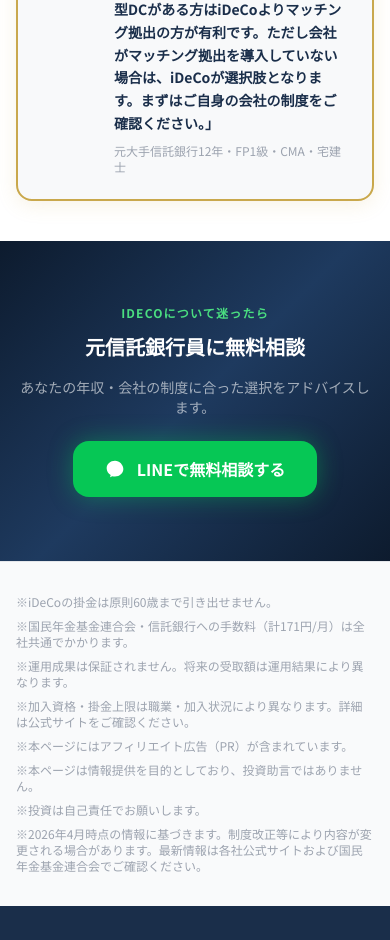
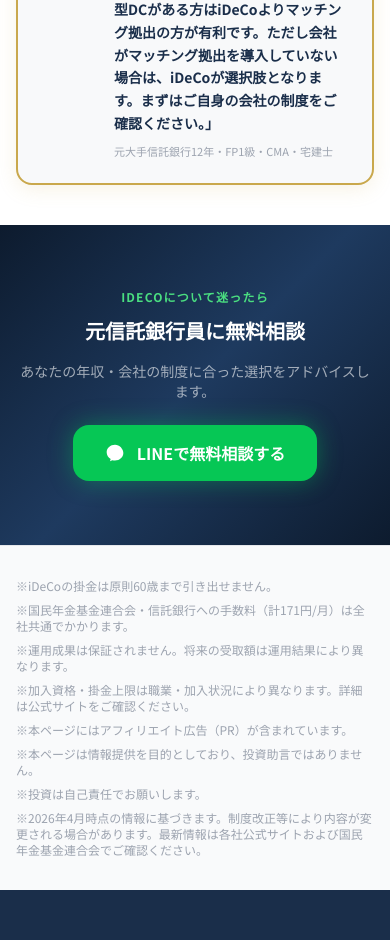
Before and after one commit to tanima3232-eng/bulltalk, a Next.js app: page /accounts/ideco in a window 390 px wide. Shown: the part 2694-3634 px from the top of the page. Built offline with nearby package versions, Linux system fonts and the light colour scheme.

Commit message:
fix: 谷本コメントの資格表示をスマホで1行に収まるよう調整

```diff
--- a/app/accounts/ideco/page.tsx
+++ b/app/accounts/ideco/page.tsx
@@ -313,7 +313,7 @@ export default function IDeCoPage() {
                 <p className="text-navy font-bold text-sm leading-relaxed">
                   「iDeCoは掛金が全額所得控除になるため、課税所得が高い方ほど節税メリットが大きくなります。一般的には、まずNISAを最大活用した後に、iDeCoを検討するのが目安とされています。また、一般的には企業型DCがある方はiDeCoよりマッチング拠出の方が有利です。ただし会社がマッチング拠出を導入していない場合は、iDeCoが選択肢となります。まずはご自身の会社の制度をご確認ください。」
                 </p>
-                <p className="text-gray-400 text-xs mt-2">元大手信託銀行12年・FP1級・CMA・宅建士</p>
+                <p className="text-gray-400 text-[11px] sm:text-xs mt-2 whitespace-nowrap">元大手信託銀行12年・FP1級・CMA・宅建士</p>
               </div>
             </div>
           </div>
--- a/app/accounts/stock/page.tsx
+++ b/app/accounts/stock/page.tsx
@@ -131,7 +131,7 @@ export default function StockAccountPage() {
                 <p className="text-navy font-bold text-sm leading-relaxed">
                   「NISA口座は証券会社によって選べる商品やポイント還元などの特典が異なります。例えば、dポイントを活用したい方はマネックス証券を検討してみてはいかがでしょうか。」
                 </p>
-                <p className="text-gray-400 text-xs mt-2">元大手信託銀行12年・FP1級・CMA・宅建士</p>
+                <p className="text-gray-400 text-[11px] sm:text-xs mt-2 whitespace-nowrap">元大手信託銀行12年・FP1級・CMA・宅建士</p>
               </div>
             </div>
           </div>
```
